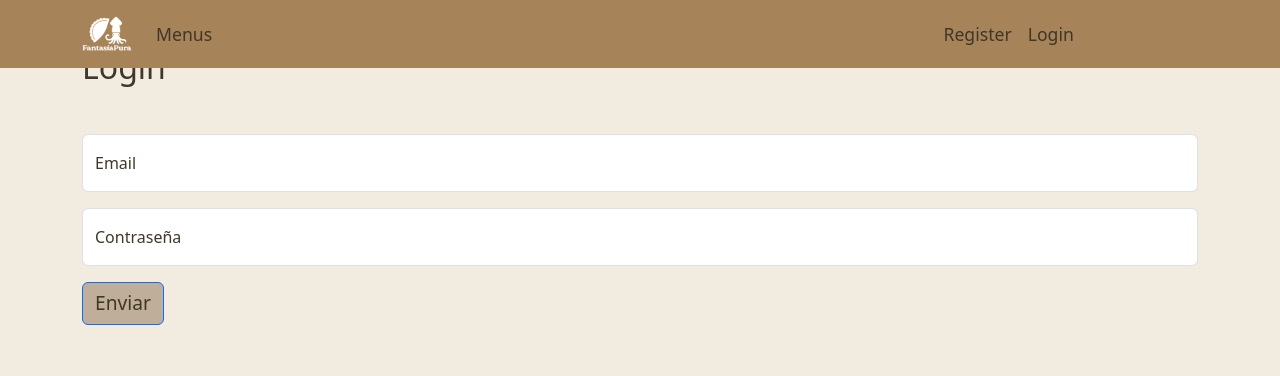
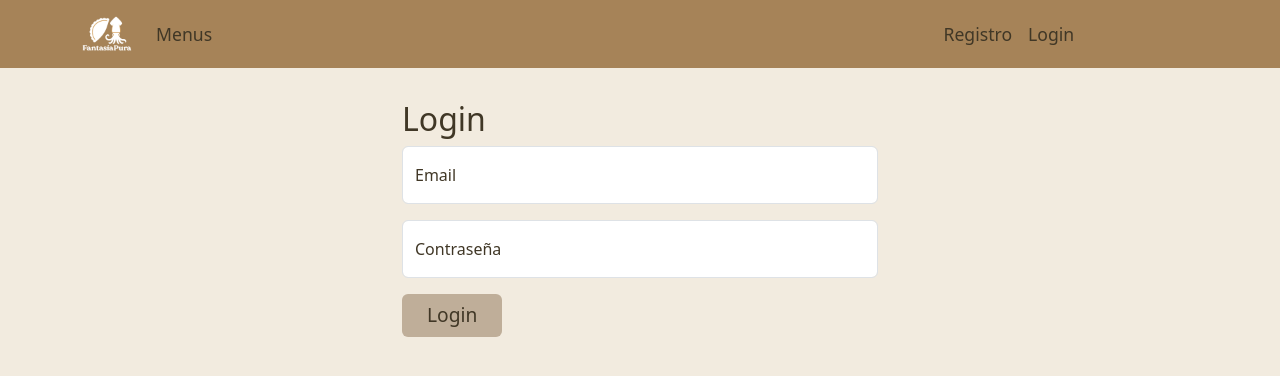
Before and after one commit to AngeliniAxel/front_crm_restaurante, an Angular app in the folder crm_restaurante_frontend/: page /login in a window 1280 px wide. Shown: the top 376 px of the page. Built offline with nearby package versions, Linux system fonts and the light colour scheme.

Commit message:
add style to login and register

```diff
--- a/crm_restaurante_frontend/src/app/components/nav-bar/nav-bar.component.html
+++ b/crm_restaurante_frontend/src/app/components/nav-bar/nav-bar.component.html
@@ -41,7 +41,7 @@
         </li>
         }@else {
         <li class="nav-item">
-          <a class="nav-link" [routerLink]="['/register']">Register</a>
+          <a class="nav-link" [routerLink]="['/register']">Registro</a>
         </li>
         <li class="nav-item">
           <a class="nav-link" [routerLink]="['/login']">Login</a>
--- a/crm_restaurante_frontend/src/app/pages/users/Login/login.component.css
+++ b/crm_restaurante_frontend/src/app/pages/users/Login/login.component.css
@@ -0,0 +1,4 @@
+.container {
+  max-width: 500px;
+  margin-top: 100px;
+}
--- a/crm_restaurante_frontend/src/app/pages/users/Login/login.component.html
+++ b/crm_restaurante_frontend/src/app/pages/users/Login/login.component.html
@@ -1,5 +1,5 @@
 <div class="container">
-  <h2 class="my-5">Login</h2>
+  <h2 class="">Login</h2>
   <form [formGroup]="loginForm" (ngSubmit)="onSubmit()">
     <div class="form-floating mb-3">
       <input
@@ -24,6 +24,6 @@
       <label for="inputPassword">Contraseña</label>
     </div>
 
-    <button type="submit" class="btn btn-primary">Enviar</button>
+    <button type="submit" class="btn px-4">Login</button>
   </form>
 </div>
--- a/crm_restaurante_frontend/src/app/pages/users/register/register.component.css
+++ b/crm_restaurante_frontend/src/app/pages/users/register/register.component.css
@@ -0,0 +1,4 @@
+.container {
+  max-width: 500px;
+  margin-top: 100px;
+}
--- a/crm_restaurante_frontend/src/app/pages/users/register/register.component.html
+++ b/crm_restaurante_frontend/src/app/pages/users/register/register.component.html
@@ -1,5 +1,5 @@
 <div class="container">
-  <h2 class="my-5">Registro</h2>
+  <h2>Registro</h2>
   <form [formGroup]="registerForm" (ngSubmit)="onSubmit()">
     <div class="form-floating mb-3">
       <input
@@ -36,6 +36,6 @@
       <label for="inputPassword">Contraseña</label>
     </div>
 
-    <button type="submit" class="btn btn-primary">Enviar</button>
+    <button type="submit" class="btn px-4">Registrarse</button>
   </form>
 </div>
```
